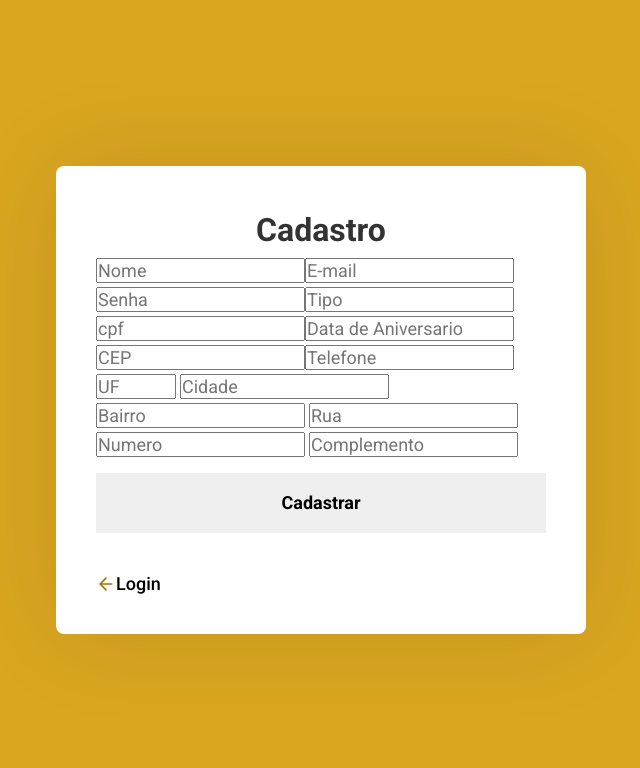
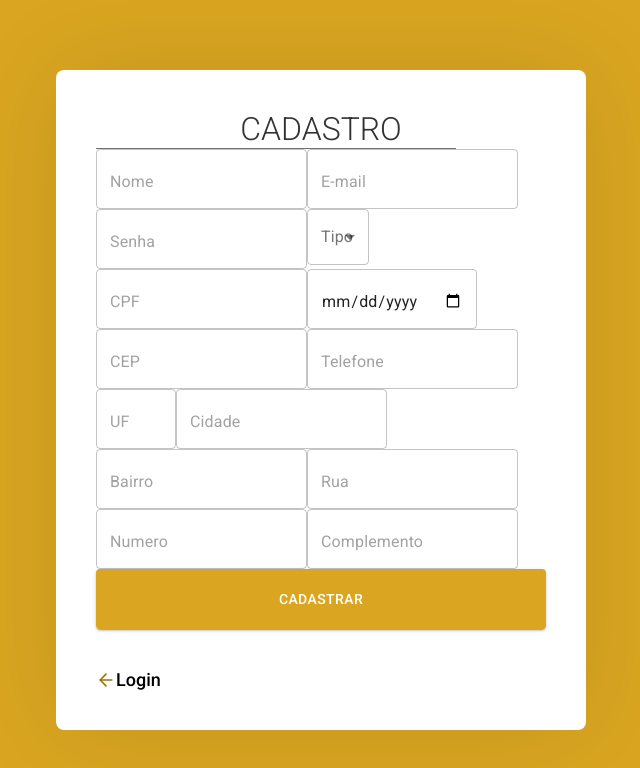
Before and after one commit to cpejr/frontEnd-dildoSystem, a React (Create React App) app: page /register in a window 1280 px wide. Shown: the top 768 px of the page, without its empty margins (319-959 px from the left). Built offline with nearby package versions, Linux system fonts and the light colour scheme.

Commit message:
comecei a estilizar o cadastro

```diff
--- a/package.json
+++ b/package.json
@@ -8,7 +8,9 @@
     "@testing-library/react": "^9.3.2",
     "@testing-library/user-event": "^7.1.2",
     "axios": "^0.19.2",
+    "bootstrap": "^4.5.0",
     "react": "^16.13.1",
+    "react-bootstrap": "^1.0.1",
     "react-dom": "^16.13.1",
     "react-icons": "^3.10.0",
     "react-router-dom": "^5.2.0",
--- a/src/pages/Register/index.js
+++ b/src/pages/Register/index.js
@@ -1,12 +1,13 @@
 import React, { useState } from 'react';
 import { Link, useHistory } from 'react-router-dom';
+import { TextField, Select, MenuItem, InputAdornment, Button } from '@material-ui/core';
 
 import api from '../../services/api';
 
 import './styles.css';
 import { FiArrowLeft } from 'react-icons/fi';
 
- function Register(){
+function Register() {
 
     const [name, setName] = useState('');
     const [email, setEmail] = useState('');
@@ -45,114 +46,140 @@ import { FiArrowLeft } from 'react-icons/fi';
             complement,
         };
 
-        try{
+        try {
             const response = await api.post('/register', data);
 
             alert(`Seu ID de acesso: ${response.data.id}`);
 
             history.push('/login');
 
-        } catch (err){
+        } catch (err) {
             alert('Erro ao cadastrar usuario!');
         }
     }
 
-    return(
+    return (
         <div className="register-container">
             <div className="content">
-                <h1> Cadastro </h1>
+                <h1>CADASTRO</h1>
+                <div className="line" />
 
                 <form onSubmit={handleRegister}>
-                        <input
+                    <TextField
+                        variant="outlined"
                         placeholder="Nome"
                         value={name}
                         onChange={e => setName(e.target.value)}
                     />
 
-                        <input
+                    <TextField
+                        variant="outlined"
                         placeholder="E-mail"
+                        type="email"
                         value={email}
                         onChange={e => setEmail(e.target.value)}
                     />
 
-                        <input
+                    <TextField
+                        variant="outlined"
                         placeholder="Senha"
+                        type="password"
                         value={password}
                         onChange={e => setPassword(e.target.value)}
                     />
 
-                        <input
-                            placeholder="Tipo"
+
+                    <TextField
+                        id="select"
+                        label="Tipo"
+                        variant="outlined"
+                        value="20"
                         value={type}
                         onChange={e => setType(e.target.value)}
-                        />
+                        select>
+                        <MenuItem value="10">Ten</MenuItem>
+                        <MenuItem value="20">Twenty</MenuItem>
+                    </TextField>
 
-                        <input
-                            placeholder="cpf"
+                    <TextField
+                        variant="outlined"
+                        placeholder="CPF"
+                        type="number"
                         value={cpf}
                         onChange={e => setCpf(e.target.value)}
                     />
 
-                        <input
+                    <TextField
+                        variant="outlined"
+                        type="date"
                         placeholder="Data de Aniversario"
                         value={birthdate}
                         onChange={e => setBirthdate(e.target.value)}
                     />
 
-                        <input
+                    <TextField
+                        variant="outlined"
                         placeholder="CEP"
                         value={zipcode}
                         onChange={e => setZipcode(e.target.value)}
                     />
 
-                        <input
+                    <TextField
+                        variant="outlined"
                         placeholder="Telefone"
+                        type="tel"
                         value={phonenumber}
                         onChange={e => setPhonenumber(e.target.value)}
                     />
 
                     <div className="input-group">
-                        <input
+                        <TextField
+                            variant="outlined"
                             placeholder="UF"
-                            style={{ width:80 }}
+                            style={{ width: 80 }}
                             value={state}
                             onChange={e => setState(e.target.value)}
                         />
 
-                        <input
+                        <TextField
+                            variant="outlined"
                             placeholder="Cidade"
                             value={city}
                             onChange={e => setCity(e.target.value)}
                         />
                     </div>
                     <div className="input-group">
-                        <input
+                        <TextField
+                            variant="outlined"
                             placeholder="Bairro"
                             value={neighborhood}
                             onChange={e => setNeighborhood(e.target.value)}
                         />
 
-                        <input
+                        <TextField
+                            variant="outlined"
                             placeholder="Rua"
                             value={street}
                             onChange={e => setStreet(e.target.value)}
                         />
                     </div>
                     <div className="input-group">
-                        <input
+                        <TextField
+                            variant="outlined"
                             placeholder="Numero"
                             value={number}
                             onChange={e => setNumber(e.target.value)}
                         />
 
-                        <input
+                        <TextField
+                            variant="outlined"
                             placeholder="Complemento"
                             value={complement}
                             onChange={e => setComplement(e.target.value)}
                         />
                     </div>
 
-                    <button className="button" type="submit"> Cadastrar </button>
+                    <Button className="button" type="submit" variant="contained" color="primary" onClick={handleRegister}> Cadastrar </Button>
 
                 </form>
 
--- a/src/pages/Register/styles.css
+++ b/src/pages/Register/styles.css
@@ -22,8 +22,14 @@
 
 .register-container .content h1 {
     font-size: 32px;
+    font-weight: 300;
     text-align: center;
-    padding: 5px;
+}
+
+.line {
+    height: 1px;
+    width: 80%;
+    background-color: #707070;
 }
 
 .register-container .content form {
```
Also changed, not shown: src/pages/Login/index.js (+5 -5 lines), 1 other file (tests, documents, lock files or other folders). Lines whose indentation alone changed are shown as unchanged.
